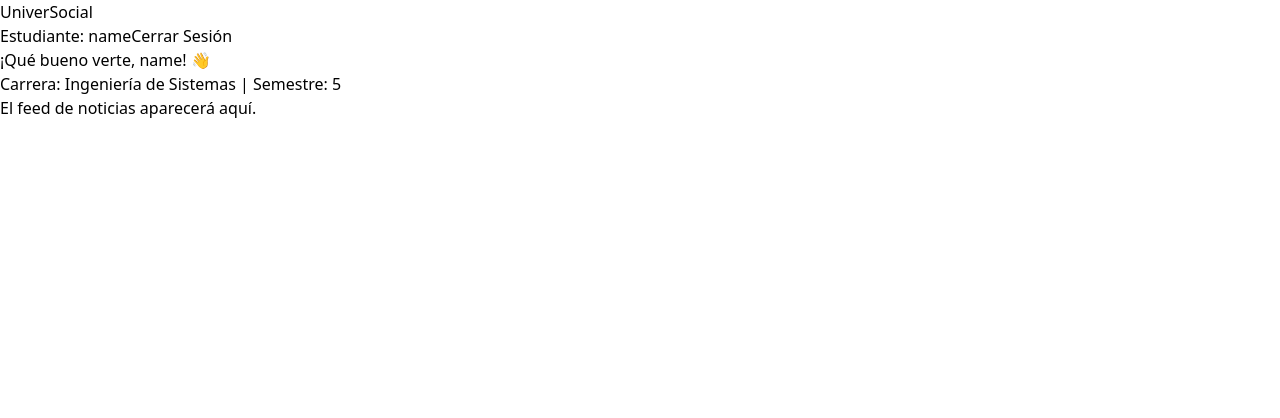
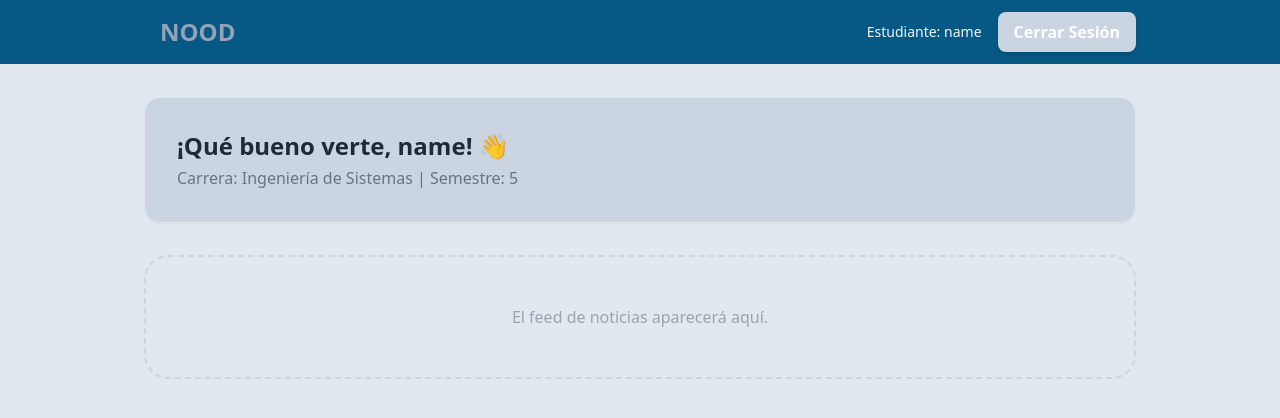
Before and after one commit to Andres-debug/Social-Media-PB-Front, a React (Vite) app: page / in a window 1280 px wide. Both pictures are taken after typing "name@example.com", "Sample123" into the empty fields and a click on the button "Ingresar". Shown: the top 418 px of the page. Built offline with nearby package versions, Linux system fonts and the light colour scheme.

Commit message:
Paleta de colores avance1

```diff
--- a/src/layout/Navbar.tsx
+++ b/src/layout/Navbar.tsx
@@ -12,14 +12,14 @@ export const Navbar = () => {
   };
 
   return (
-    <nav className="bg-white border-b sticky top-0 z-50">
+    <nav className="bg-sky-900 border-b sticky top-0 z-50">
       <div className="max-w-5xl mx-auto px-4 h-16 flex items-center justify-between">
-        <span className="text-2xl font-black text-blue-600">UniverSocial</span>
+        <span className="text-2xl font-black text-sky-300 p-4">NOOD</span>
         <div className="flex items-center gap-4">
-          <span className="text-sm font-medium text-gray-600 hidden sm:block">
+          <span className="text-sm font-medium text-sky-50 hidden sm:block">
             Estudiante: {user?.name}
           </span>
-          <Button variant="danger" onClick={handleLogout} className="text-sm">
+          <Button onClick={handleLogout} className="text-black bg-sky-200">
             Cerrar Sesión
           </Button>
         </div>
--- a/src/pages/Home/Home.tsx
+++ b/src/pages/Home/Home.tsx
@@ -5,11 +5,11 @@ const Home = () => {
   const user = useUserStore((state) => state.user);
 
   return (
-    <div className="min-h-screen bg-gray-50">
+    <div className="min-h-screen bg-sky-100">
       <Navbar /> {}
 
       <main className="max-w-5xl mx-auto px-4 py-8">
-        <div className="bg-white p-8 rounded-2xl shadow-sm border border-gray-200">
+        <div className="bg-sky-200 p-8 rounded-2xl shadow-sm border border-gray-200">
           <h2 className="text-2xl font-bold text-gray-800">
             ¡Qué bueno verte, {user?.name}! 👋
           </h2>
--- a/src/pages/Home/Login.tsx
+++ b/src/pages/Home/Login.tsx
@@ -23,25 +23,25 @@ const Login = () => {
   };
 
   return (
-    <div className="min-h-screen flex items-center justify-center bg-slate-100 p-4">
+    <div className="min-h-screen flex items-center justify-center bg-sky-900 text-white p-4">
       <form onSubmit={handleSubmit} className="bg-white p-10 rounded-2xl shadow-2xl w-full max-w-sm">
-        <h2 className="text-4xl font-extrabold text-blue-700 mb-6 text-center">UniverSocial</h2>
+        <h2 className="text-4xl font-extrabold text-sky-300 p-4 mb-6 text-center">NODD</h2>
         <div className="space-y-4">
           <input
             type="email"
             placeholder="Correo u.edu.co"
-            className="w-full p-3 border rounded-lg focus:ring-2 focus:ring-blue-400 outline-none"
+            className="w-full p-3 border rounded-lg focus:ring-2 focus:ring-sky-400 outline-none text-black"
             onChange={(e) => setEmail(e.target.value)}
             required
           />
           <input
             type="password"
             placeholder="Contraseña"
-            className="w-full p-3 border rounded-lg focus:ring-2 focus:ring-blue-400 outline-none"
+            className="w-full p-3 border rounded-lg focus:ring-2 focus:ring-sky-400 outline-none text-black"
             onChange={(e) => setPassword(e.target.value)}
             required
           />
-          <button className="w-full bg-blue-600 text-white py-3 rounded-lg font-bold hover:bg-blue-700 transition">
+          <button className="w-full bg-sky-600 text-white py-3 rounded-lg font-bold hover:bg-sky-900 transition">
             Ingresar
           </button>
         </div>
--- a/tailwind.config.js
+++ b/tailwind.config.js
@@ -1,4 +1,8 @@
-module.exports = {
+export default {
+  content: [
+    "./index.html",
+    "./src/**/*.{js,ts,jsx,tsx}", // Esto incluye la carpeta pages y Home
+  ],
   theme: {
     extend: {
       colors: {
@@ -16,6 +20,7 @@ module.exports = {
           950: '#082f49',
         }
       }
-    }
-  }
+    },
+  },
+  plugins: [],
 }
```
